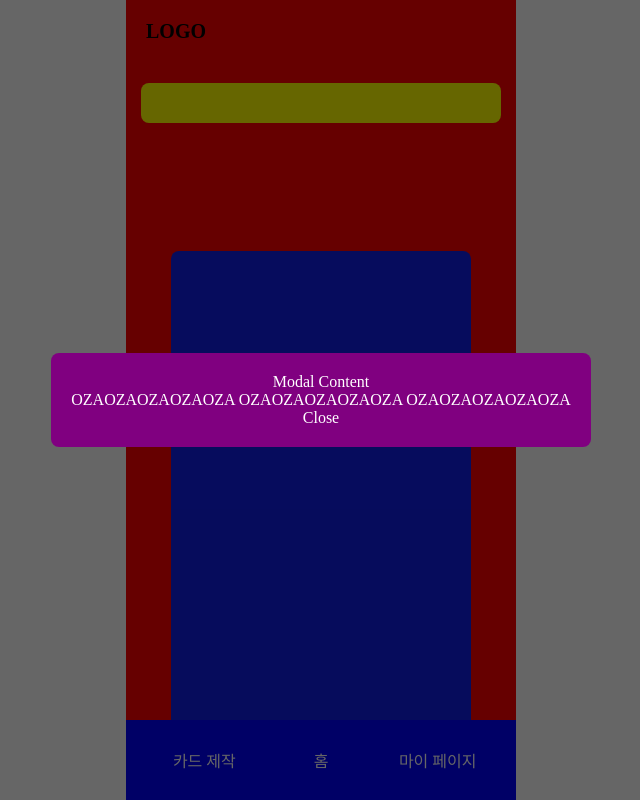
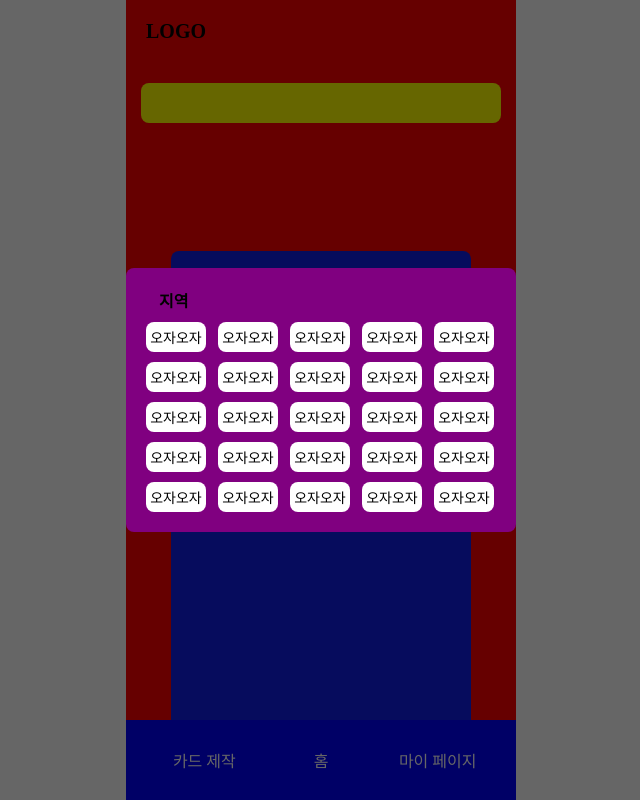
Before and after one commit to seoul-women-tech-hackathon-team5/meaningout-client, a React (Vite) app: page /main in a window 1280 px wide. Both pictures are taken after a click on the element 640 px from the left and 103 px from the top of the page. Shown: the whole page, without its empty margins (319-959 px from the left). Built offline with nearby package versions, Linux system fonts and the light colour scheme.

Commit message:
Design: 모달 창에 버튼 삽입
모달 팝업 창에 버튼을 삽입하였으며 일단은 "오자오자"로 채워두었음

```diff
--- a/src/pages/MainPage.jsx
+++ b/src/pages/MainPage.jsx
@@ -153,18 +153,6 @@ const YellowRectangle = styled.div`
   cursor: pointer;
 `;
 
-const Modal = ({ onClose }) => {
-  return (
-    <ModalOverlay onClick={onClose}>
-      <ModalContent>
-        <h1>Modal Content</h1>
-        <p>OZAOZAOZAOZAOZA OZAOZAOZAOZAOZA OZAOZAOZAOZAOZA</p>
-        <button onClick={onClose}>Close</button>
-      </ModalContent>
-    </ModalOverlay>
-  );
-};
-
 const ModalOverlay = styled.div`
   position: fixed;
   top: 0;
@@ -184,6 +172,41 @@ const ModalContent = styled.div`
   border-radius: 8px;
   color: white;
   text-align: center;
+  width: 390px;
+  display: grid;
+  grid-template-columns: repeat(5, 1fr);
+  gap: 10px;
+  grid-template-rows: auto repeat(5, 1fr);
+
+  &:before {
+    content: '지역ㅤㅤㅤㅤㅤㅤㅤㅤㅤㅤㅤㅤㅤㅤㅤㅤㅤㅤㅤㅤ';
+    font-weight: bold;
+    color: black;
+    grid-column: 1 / span 5;
+  }
+
+  button {
+    width: 60px;
+    height: 30px;
+    background-color: white;
+    color: black;
+    border: none;
+    border-radius: 8px;
+    font-size: 14px;
+    cursor: pointer;
+  }
 `;
 
+const Modal = ({ onClose }) => {
+  return (
+    <ModalOverlay onClick={onClose}>
+      <ModalContent>
+        {Array.from({ length: 25 }, (_, index) => (
+          <button key={index}>오자오자</button>
+        ))}
+      </ModalContent>
+    </ModalOverlay>
+  );
+};
+
 export default MainPage;
```
